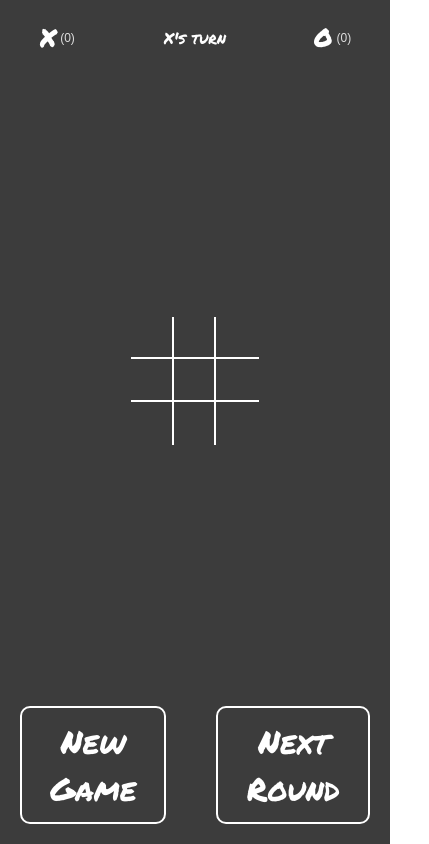
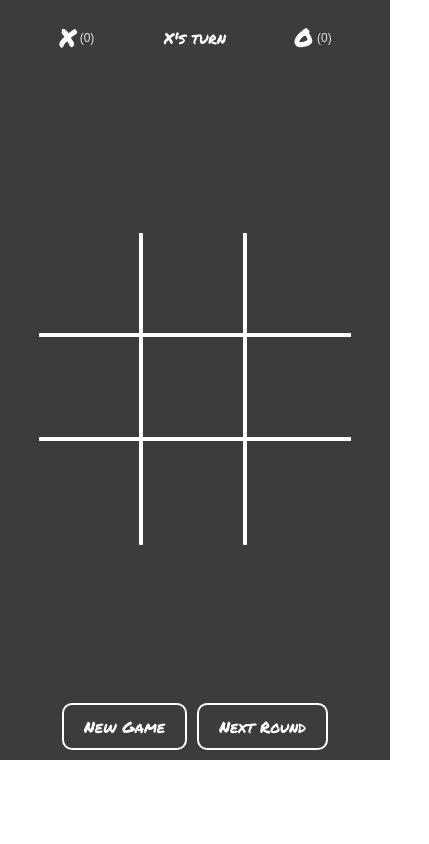
Before and after one commit to tarekchaalan/TicTacToe, a React (Create React App) app: page / in a window 390 px wide. Shown: the whole page, 429 px wide, since content can reach past the window. Built offline with nearby package versions, Linux system fonts and the light colour scheme.

Commit message:
Responsiveness across devices

```diff
--- a/src/App.css
+++ b/src/App.css
@@ -49,18 +49,18 @@
 .tally-marks {
   display: flex;
   flex-wrap: wrap;
-  align-items: flex-start; /* Aligns content to the top */
-  justify-content: center; /* Centers the tally marks */
-  width: 100%; /* Takes full width of the parent */
-  margin-top: 10px; /* Adds space between the header and marks */
+  align-items: flex-start;
+  justify-content: center;
+  width: 100%;
+  margin-top: 10px;
 }
 
 .numeric-score {
-  font-family: Arial, sans-serif; /* Standard font for numeric display */
-  font-size: 0.5em; /* Smaller size */
+  font-family: Arial, sans-serif;
+  font-size: 0.5em;
   font-weight: lighter;
-  color: #ddd; /* Subtle color difference */
-  margin-left: 5px; /* Spacing between the header and the numeric score */
+  color: #ddd;
+  margin-left: 5px;
 }
 
 /* Adjust .tally to better accommodate inline numeric scores */
@@ -80,6 +80,16 @@
   height: 33vw;
 }
 
+@media screen and (max-width: 768px) {
+  .board {
+    width: 80vw;
+    height: 80vw;
+  }
+  .App {
+    height: 90vh;
+  }
+}
+
 .board-row {
   display: flex;
   position: relative;
@@ -96,8 +106,8 @@
   align-items: center;
   color: #fff;
   background: transparent;
-  border-right: 2px solid rgba(255, 255, 255, 1);
-  border-bottom: 2px solid rgba(255, 255, 255, 1);
+  border-right: 4px solid rgba(255, 255, 255, 1);
+  border-bottom: 4px solid rgba(255, 255, 255, 1);
 }
 
 .square:nth-child(3n) {
@@ -125,18 +135,16 @@
   justify-content: center;
 }
 
-.status,
-.reset,
-.next {
+.status {
   font-size: calc(12px + 1vw); /* Responsive font size */
 }
 
 .reset,
 .next {
   font-family: "Permanent Marker", cursive;
-  margin: 20px;
   padding: 10px 20px;
-  font-size: 32px;
+  margin-bottom: 10px;
+  font-size: calc(12px + 1vw);
   color: #fff;
   background-color: transparent;
   border: 2px solid #fff;
```
